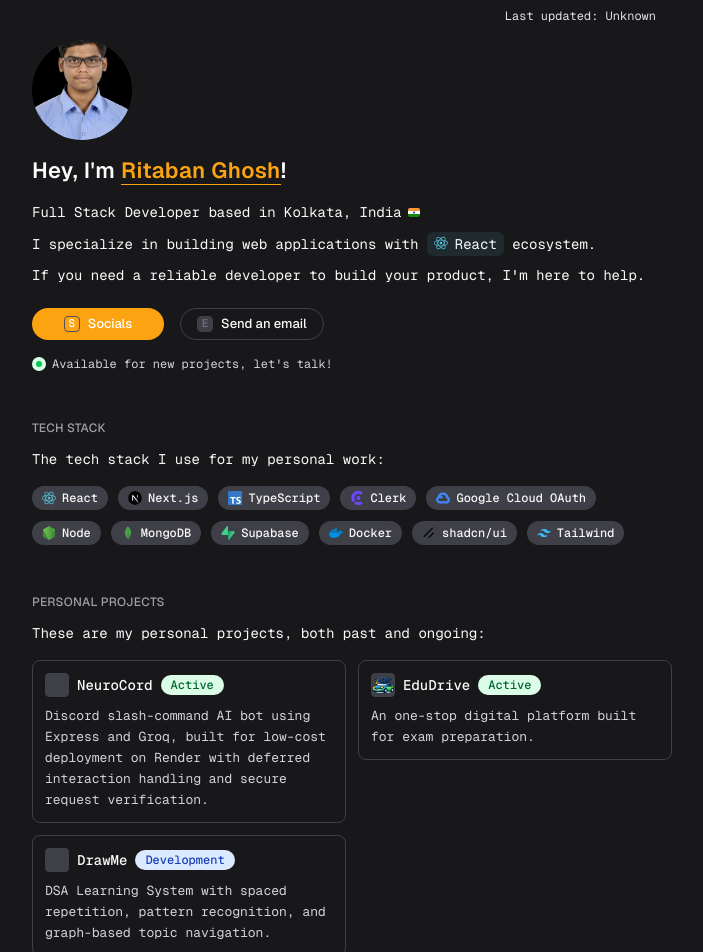
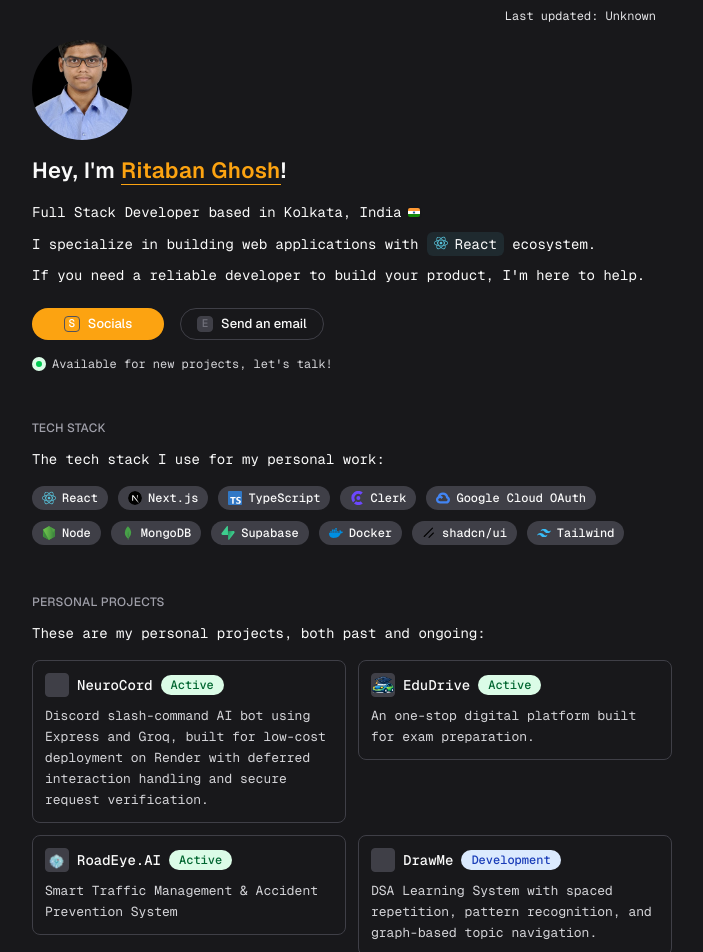
Before and after one commit to ritaban06/minimalist-portfolio, a Next.js app: page / in a window 1280 px wide. Shown: the top 952 px of the page, without its empty margins (288-991 px from the left). Built offline with nearby package versions, Linux system fonts and the light colour scheme; no server answers.

Commit message:
Add RoadEye.AI project with logo and update links

```diff
--- /dev/null
+++ b/components/logos/projects/LogoRoadEyeAI.tsx
@@ -0,0 +1,3 @@
+export function LogoRoadEyeAI(props: React.ImgHTMLAttributes<HTMLImageElement>) {
+  return <img src="/assets/logos/projects/logo-roadeye-ai.png" alt="RoadEye.AI Logo" {...props} />
+}
--- a/components/pages/home/HomeProjects.tsx
+++ b/components/pages/home/HomeProjects.tsx
@@ -1,4 +1,5 @@
 import { LogoEduDrive } from '@/components/logos/projects/LogoEduDrive'
+import { LogoRoadEyeAI } from '@/components/logos/projects/LogoRoadEyeAI'
 import { ProjectCard } from '@/components/ProjectCard'
 import { SectionHeader } from '@/components/SectionHeader'
 import { links } from '@/data/links'
@@ -32,6 +33,14 @@
     github: links.projects.github.edudrive,
   },
   {
+    name: 'RoadEye.AI',
+    description: 'Smart Traffic Management & Accident Prevention System',
+    status: 'active',
+    icon: <LogoRoadEyeAI className="some-class" />,
+    link: links.projects.roadeye,
+    github: links.projects.github.roadeye,
+  },
+  {
     name: 'DrawMe',
     description:
       'DSA Learning System with spaced repetition, pattern recognition, and graph-based topic navigation.',
--- a/data/links.ts
+++ b/data/links.ts
@@ -3,9 +3,12 @@
   linktree: 'https://bio.ritaban.xyz',
   projects: {
     edudrive: 'https://edudrive-client.vercel.app',
+    roadeye: 'https://smart-traffic-ten-indol.vercel.app',
     github: {
       edudrive: 'https://github.com/ritaban06/edudrive',
       neurocord: 'https://github.com/ritaban06/neurocord',
+      roadeye:
+        'https://github.com/ritaban06/smart-traffic-management-and-accident-prevention-system',
     },
   },
   social: {
```
Also changed, not shown: public/assets/logos/projects/logo-roadeye-ai.png (added).
